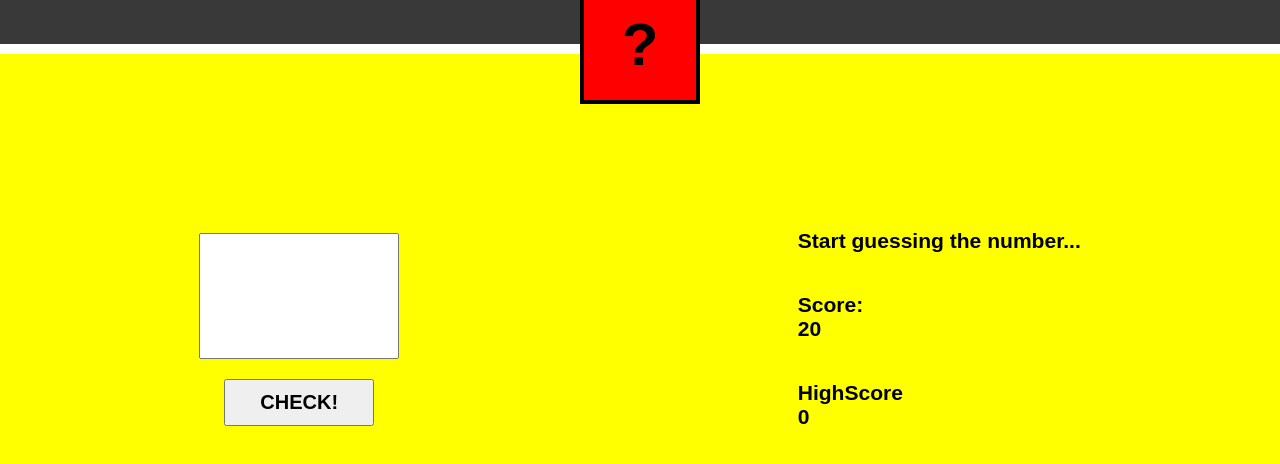
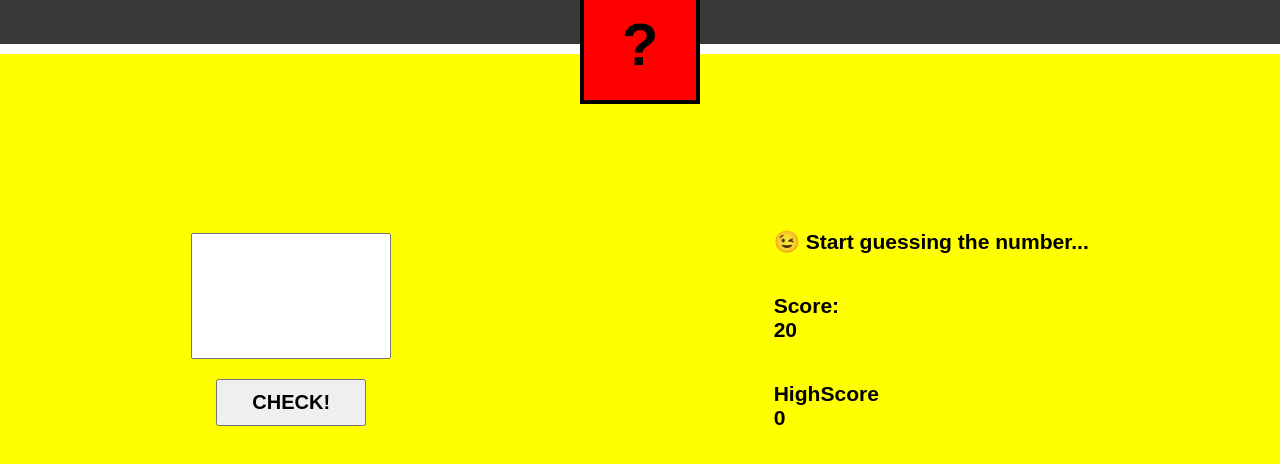
Before and after one commit to EvilxDhron/Project_Phoenix_JS, a plain HTML site: page Projects/01_GuessMyNumber/index.html in a window 1280 px wide. Both pictures are taken after a click on the button "AGAIN!". Shown: the part 196-660 px from the top of the page. Drawn offline with Linux system fonts and the light colour scheme.

Commit message:
GuessGame State Logics fixed

```diff
--- a/Projects/01_GuessMyNumber/index.html
+++ b/Projects/01_GuessMyNumber/index.html
@@ -27,7 +27,7 @@
           <button class="inputBtn">Check!</button>
         </section>
         <section class="sec2">
-          <h3 class="text1">Start guessing the number...</h3>
+          <h3 class="text1">😉 Start guessing the number...</h3>
           <h3>
             Score:
             <p class="text2">20</p>
--- a/Projects/01_GuessMyNumber/script.js
+++ b/Projects/01_GuessMyNumber/script.js
@@ -4,7 +4,7 @@ const body = document.querySelector("body");
 const numbox = document.querySelector(".numbox");
 const againBtn = document.querySelector(".againBTN");
 const guessText = document.querySelector(".guessText");
-const hiddenNum = Math.round(Math.random() * 20);
+let hiddenNum = Math.trunc(Math.random() * 20) + 1;
 const hiddenNumBox = document.querySelector(".numboxText");
 const inputBox = document.querySelector("#num");
 const checkBtn = document.querySelector(".inputBtn");
@@ -13,7 +13,23 @@ let score = 20;
 const scoreText = document.querySelector(".text2");
 let highScore = document.querySelector(".text3");
 let clickTimer = null;
-highScore.textContent = localStorage.getItem("newHighScore") ?? 0;
+highScore.textContent = Number(localStorage.getItem("newHighScore")) ?? 0;
+
+function resetUI() {
+  hiddenNum = Math.trunc(Math.random() * 20) + 1;
+  score = 20;
+  scoreText.textContent = score;
+  guessText.textContent = "Guess My Number!";
+  body.style.backgroundColor = "#393939";
+  numbox.style.backgroundColor = "Red";
+  numbox.style.borderColor = "Black";
+  hiddenNumBox.style.color = "Black";
+  hiddenNumBox.textContent = "?";
+  highLowText.textContent = "😉 Start guessing the number...";
+  document.querySelector(".sec1").style.display = "flex";
+  numbox.style.display = "flex";
+  highScore.textContent = Number(localStorage.getItem("newHighScore")) ?? 0;
+}
 
 function updateScore() {
   score--;
@@ -51,6 +67,7 @@ function checkTheNum(num) {
     updateScore();
     setNewHighScore(score);
     highLowText.textContent = "🥳 We did it!!";
+    document.querySelector(".sec1").style.display = "none";
     inputBox.value = "";
   } else if (userNum > hiddenNum) {
     highLowText.textContent = "Too High!!";
@@ -67,14 +84,16 @@ againBtn.addEventListener("click", () => {
   clearTimeout(clickTimer);
 
   clickTimer = setTimeout(() => {
-    location.reload();
+    // location.reload();
+    resetUI();
   }, 250);
 });
 
 againBtn.addEventListener("dblclick", () => {
   clearTimeout(clickTimer);
-  localStorage.clear();
-  location.reload();
+  localStorage.removeItem("newHighScore");
+  // location.reload();
+  resetUI();
 });
 
 inputBox.addEventListener("keydown", (event) => {
@@ -87,6 +106,9 @@ inputBox.addEventListener("keydown", (event) => {
     guessText.textContent = "Game Over!! 😫";
     highLowText.textContent = "Ooh No!! You Lost 😭";
     inputBox.value = "";
+    document.querySelector(".sec1").style.display = "none";
+    numbox.style.display = "none";
+
     return;
   }
 });
@@ -98,6 +120,9 @@ checkBtn.addEventListener("click", () => {
     guessText.textContent = "Game Over!! 😫";
     highLowText.textContent = "Ooh No!! You Lost 😭";
     inputBox.value = "";
+    numbox.style.display = "none";
+    document.querySelector(".sec1").style.display = "none";
+
     return;
   }
 });
```
